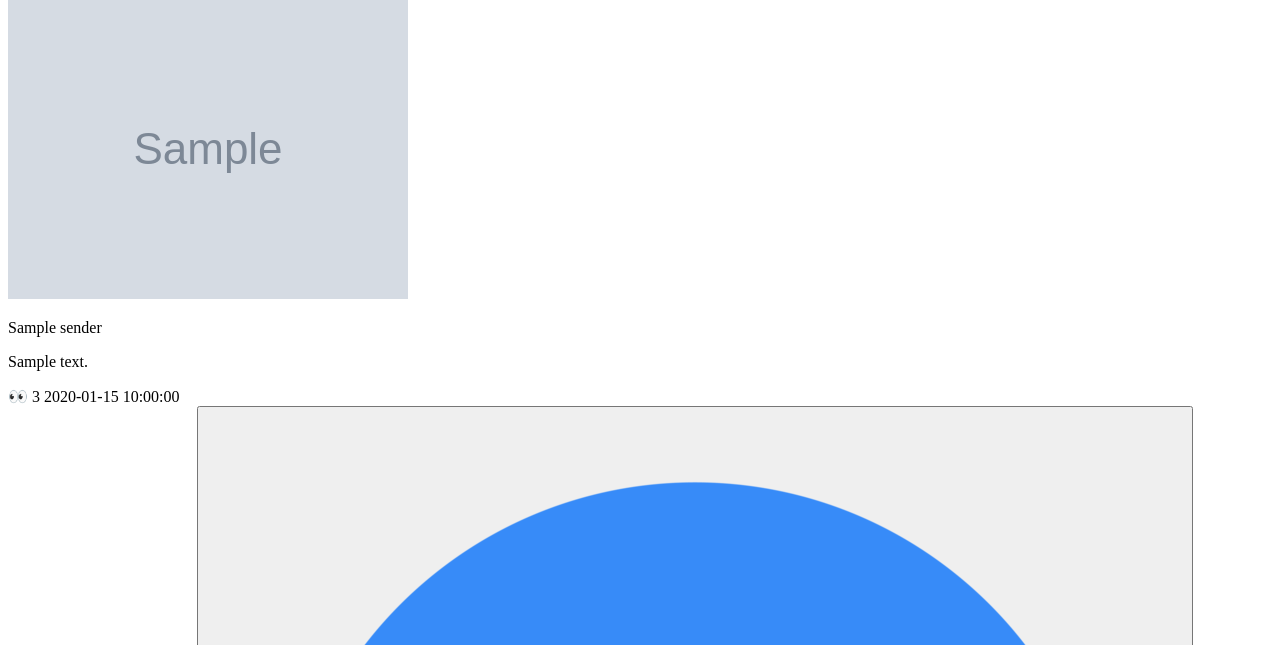
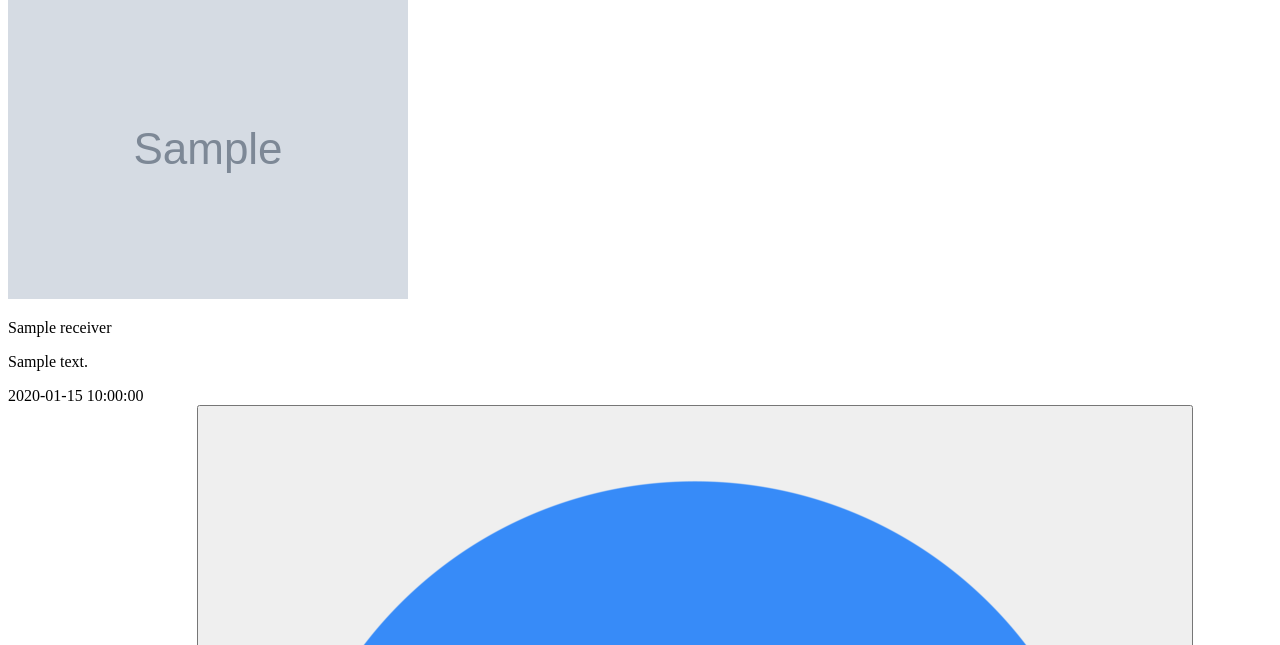
Before and after one commit to thanhlamcode/Symfony_SocialWeb, a Symfony app: template templates/message.html.twig in a window 1280 px wide. Shown: the part 3004-3649 px from the top of the page. Run offline with Twig, Linux system fonts and the light colour scheme; the template is opened without the code that fills it: most values are stand-ins (such as "Sample title", 1, 10 or a date in 2020); grey boxes marked "Sample" are stand-in pictures; some libraries are stand-ins or nearby versions.

Commit message:
insert data

```diff
--- a/templates/message.html.twig
+++ b/templates/message.html.twig
@@ -11,28 +11,26 @@
 
         <div class="flex-1 overflow-y-auto space-y-6 p-4">
             {% for message in current_chat.messages %}
-                {% if message.sender == user.name %}
+                {% if message.senderId == user.id %}
                     {# Tin nhắn của user (bên phải) #}
                     <div class="flex items-start space-x-3 justify-end">
                         <div class="bg-blue-500 p-3 rounded-lg max-w-md">
                             <p class="text-sm font-bold">{{ user.name }}</p>
-                            <p class="mt-1">{{ message.text }}</p>
+                            <p class="mt-1">{{ message.content }}</p>
                             <div class="flex space-x-2 text-gray-300 text-xs mt-1">
-                                <span>👀 3</span>
                                 <span>{{ message.time }}</span>
                             </div>
                         </div>
                         <img src="{{ user.avatar }}" class="w-10 h-10 rounded-full">
                     </div>
                 {% else %}
-                    {# Tin nhắn của người khác (bên trái) #}
+                    {# Tin nhắn của người nhận (bên trái) #}
                     <div class="flex items-start space-x-3">
-                        <img src="{{ current_chat.avatar }}" class="w-10 h-10 rounded-full">
+                        <img src="{{ receiver.avatar }}" class="w-10 h-10 rounded-full">
                         <div class="bg-gray-700 p-3 rounded-lg max-w-md">
-                            <p class="text-sm font-bold">{{ message.sender }}</p>
-                            <p class="mt-1">{{ message.text }}</p>
+                            <p class="text-sm font-bold">{{ receiver.name }}</p>
+                            <p class="mt-1">{{ message.content }}</p>
                             <div class="flex space-x-2 text-gray-400 text-xs mt-1">
-                                <span>👀 3</span>
                                 <span>{{ message.time }}</span>
                             </div>
                         </div>
```
Also changed, not shown: src/Controller/ChatController.php (+5 -2 lines).
